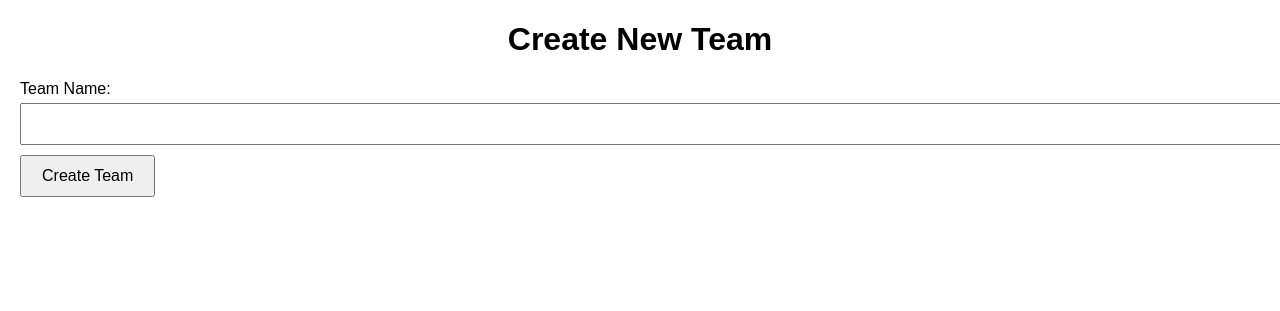
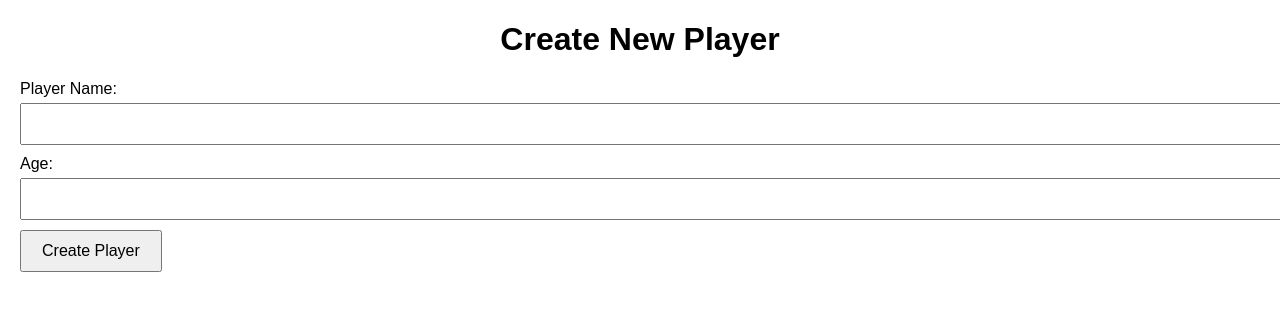
Before and after one commit to fkhan67/FinalProject, a PHP site: page /views/player/create.php in a window 1280 px wide. Shown: the top 311 px of the page. Run offline with PHP 8.4, Linux system fonts and the light colour scheme.

Commit message:
Update create.php

```diff
--- a/views/player/create.php
+++ b/views/player/create.php
@@ -3,15 +3,17 @@
 <head>
     <meta charset="UTF-8">
     <meta name="viewport" content="width=device-width, initial-scale=1.0">
-    <title>Create New Team</title>
+    <title>Create New Player</title>
     <link rel="stylesheet" href="../public/css/style.css">
 </head>
 <body>
-    <h1>Create New Team</h1>
+    <h1>Create New Player</h1>
     <form action="create.php" method="POST">
-        <label for="name">Team Name:</label>
+        <label for="name">Player Name:</label>
         <input type="text" id="name" name="name" required>
-        <button type="submit">Create Team</button>
+        <label for="age">Age:</label>
+        <input type="number" id="age" name="age" required>
+        <button type="submit">Create Player</button>
     </form>
 </body>
 </html>
@@ -20,6 +22,9 @@
 if ($_SERVER["REQUEST_METHOD"] == "POST") {
     // Handle form submission
     $name = $_POST['name'];
-    // Call appropriate method in TeamController to create team
+    $age = $_POST['age'];
+    // Call appropriate method in PlayerController to create player
+    // For example:
+    // $playerController->createPlayer($name, $age);
 }
 ?>
```
